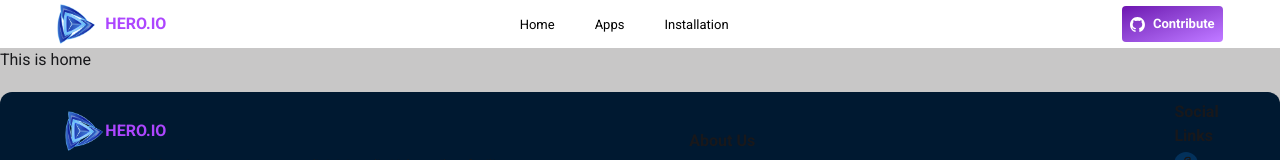
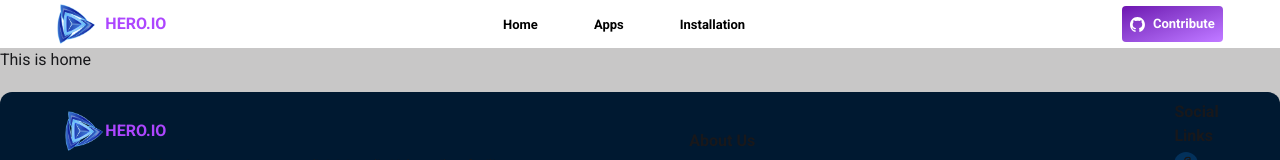
Before and after one commit to fahim-shareear/Assignment_08, a React (Vite) app: page / in a window 1280 px wide. Shown: the top 160 px of the page. Built offline with nearby package versions, Linux system fonts and the light colour scheme.

Commit message:
adding a little hover effect on menu

```diff
--- a/src/App.css
+++ b/src/App.css
@@ -10,9 +10,17 @@ body{
 a.active{
     text-decoration: underline;
     color: purple;
+    font: bold;
 }
 
 .nav{
     transition: all 0.4s linear;
     font-size: 13px;
 }
+
+
+.nav:hover {
+  background: linear-gradient(180deg, #7520b8, #b870fc);
+  transition: all 0.4s linear;
+  color: white;
+}
--- a/src/components/pages/Navigation.jsx
+++ b/src/components/pages/Navigation.jsx
@@ -37,9 +37,9 @@ const Navigation = () => {
                     <h1 className="uppercase font-bold text-purple-500">hero.io</h1>
                 </div>
                 <div className="nav-menu hidden lg:block">
-                    <NavLink className="text-black mr-10 nav" to={'/home'}>Home</NavLink>
-                    <NavLink className="text-black mr-10 nav" to={'/apps'}>Apps</NavLink>
-                    <NavLink className="text-black mr-10 nav" to={'/installation'}>Installation</NavLink>
+                    <NavLink className="text-black mr-10 font-bold p-2 text-xl rounded nav" to={'/home'}>Home</NavLink>
+                    <NavLink className="text-black mr-10 font-bold p-2 text-xl rounded nav" to={'/apps'}>Apps</NavLink>
+                    <NavLink className="text-black mr-10 font-bold p-2 text-xl rounded nav" to={'/installation'}>Installation</NavLink>
                 </div>
                 <div>
                     <button className="flex items-center cursor-pointer bg-linear-to-br from-purple-800 to-purple-400 rounded">
```
